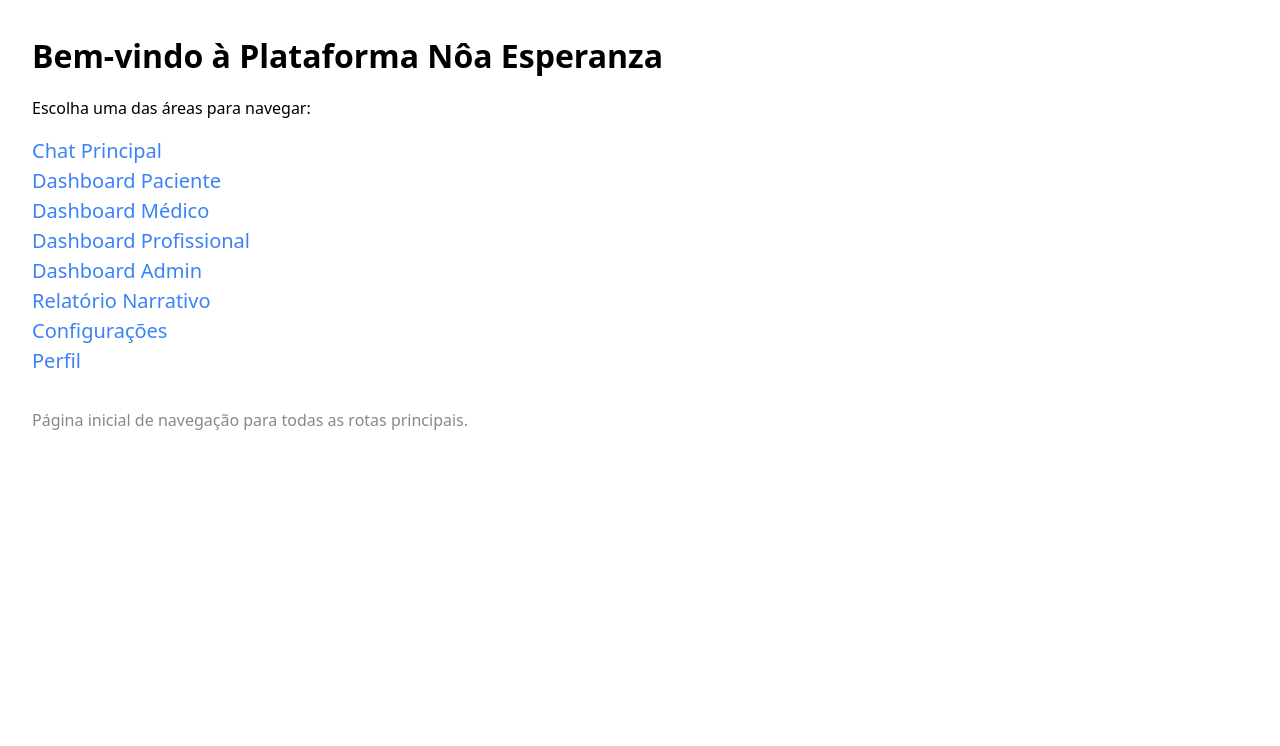
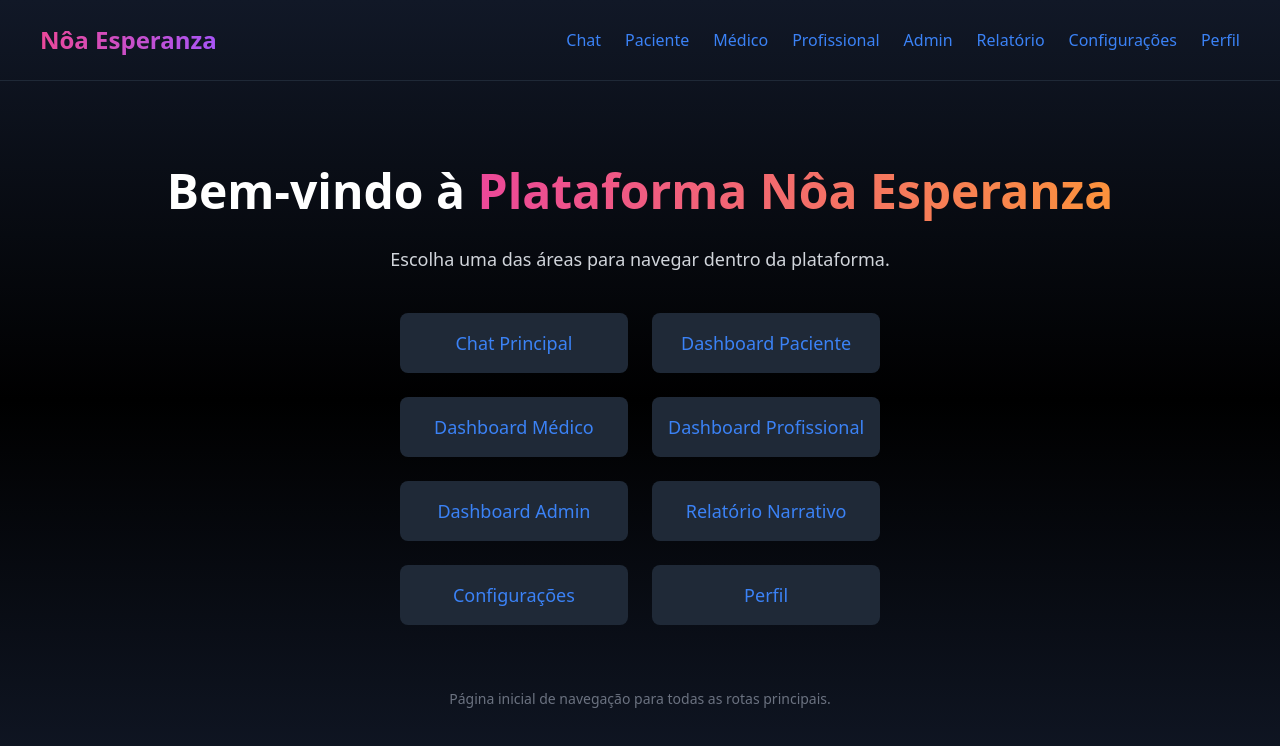
Before and after one commit to noaesperanza/plataforma-noa-esperanza-2.0, a React (Vite) app: page / in a window 1280 px wide. Shown: the top 746 px of the page. Built offline with nearby package versions, Linux system fonts and the light colour scheme.

Commit message:
Update Home.tsx
Ajustando layout

```diff
--- a/src/pages/Home.tsx
+++ b/src/pages/Home.tsx
@@ -1,23 +1,56 @@
+// src/pages/Home.tsx
 import { Link } from "react-router-dom";
 
 export default function Home() {
   return (
-    <div style={{ padding: 32 }}>
-      <h1 style={{ fontSize: 32, fontWeight: "bold" }}>Bem-vindo à Plataforma Nôa Esperanza</h1>
-      <p style={{ margin: "16px 0" }}>Escolha uma das áreas para navegar:</p>
-      <ul style={{ listStyle: "none", padding: 0, fontSize: 20 }}>
-        <li><Link to="/chat">Chat Principal</Link></li>
-        <li><Link to="/paciente">Dashboard Paciente</Link></li>
-        <li><Link to="/medico">Dashboard Médico</Link></li>
-        <li><Link to="/profissional">Dashboard Profissional</Link></li>
-        <li><Link to="/admin">Dashboard Admin</Link></li>
-        <li><Link to="/relatorio">Relatório Narrativo</Link></li>
-        <li><Link to="/config">Configurações</Link></li>
-        <li><Link to="/perfil">Perfil</Link></li>
-      </ul>
-      <p style={{ marginTop: 32, color: '#888' }}>
-        Página inicial de navegação para todas as rotas principais.
-      </p>
+    <div className="min-h-screen bg-gradient-to-b from-gray-900 via-black to-gray-900 text-white">
+      {/* Navbar */}
+      <header className="flex justify-between items-center px-10 py-6 border-b border-gray-800">
+        <h1 className="text-2xl font-bold bg-gradient-to-r from-pink-500 to-purple-500 bg-clip-text text-transparent">
+          Nôa Esperanza
+        </h1>
+        <nav className="flex gap-6">
+          <Link to="/chat" className="hover:text-pink-400">Chat</Link>
+          <Link to="/paciente" className="hover:text-pink-400">Paciente</Link>
+          <Link to="/medico" className="hover:text-pink-400">Médico</Link>
+          <Link to="/profissional" className="hover:text-pink-400">Profissional</Link>
+          <Link to="/admin" className="hover:text-pink-400">Admin</Link>
+          <Link to="/relatorio" className="hover:text-pink-400">Relatório</Link>
+          <Link to="/config" className="hover:text-pink-400">Configurações</Link>
+          <Link to="/perfil" className="hover:text-pink-400">Perfil</Link>
+        </nav>
+      </header>
+
+      {/* Hero Section */}
+      <main className="flex flex-col items-center text-center px-8 py-20">
+        <h2 className="text-5xl font-extrabold leading-tight mb-6">
+          Bem-vindo à{" "}
+          <span className="bg-gradient-to-r from-pink-500 to-orange-400 bg-clip-text text-transparent">
+            Plataforma Nôa Esperanza
+          </span>
+        </h2>
+
+        <p className="text-lg text-gray-300 max-w-2xl mb-10">
+          Escolha uma das áreas para navegar dentro da plataforma.
+        </p>
+
+        {/* Lista de Navegação */}
+        <ul className="grid grid-cols-1 md:grid-cols-2 gap-6 text-lg font-medium">
+          <li><Link to="/chat" className="block p-4 rounded-lg bg-gray-800 hover:bg-gray-700">Chat Principal</Link></li>
+          <li><Link to="/paciente" className="block p-4 rounded-lg bg-gray-800 hover:bg-gray-700">Dashboard Paciente</Link></li>
+          <li><Link to="/medico" className="block p-4 rounded-lg bg-gray-800 hover:bg-gray-700">Dashboard Médico</Link></li>
+          <li><Link to="/profissional" className="block p-4 rounded-lg bg-gray-800 hover:bg-gray-700">Dashboard Profissional</Link></li>
+          <li><Link to="/admin" className="block p-4 rounded-lg bg-gray-800 hover:bg-gray-700">Dashboard Admin</Link></li>
+          <li><Link to="/relatorio" className="block p-4 rounded-lg bg-gray-800 hover:bg-gray-700">Relatório Narrativo</Link></li>
+          <li><Link to="/config" className="block p-4 rounded-lg bg-gray-800 hover:bg-gray-700">Configurações</Link></li>
+          <li><Link to="/perfil" className="block p-4 rounded-lg bg-gray-800 hover:bg-gray-700">Perfil</Link></li>
+        </ul>
+
+        {/* Rodapé */}
+        <p className="mt-16 text-sm text-gray-500">
+          Página inicial de navegação para todas as rotas principais.
+        </p>
+      </main>
     </div>
   );
 }
```
